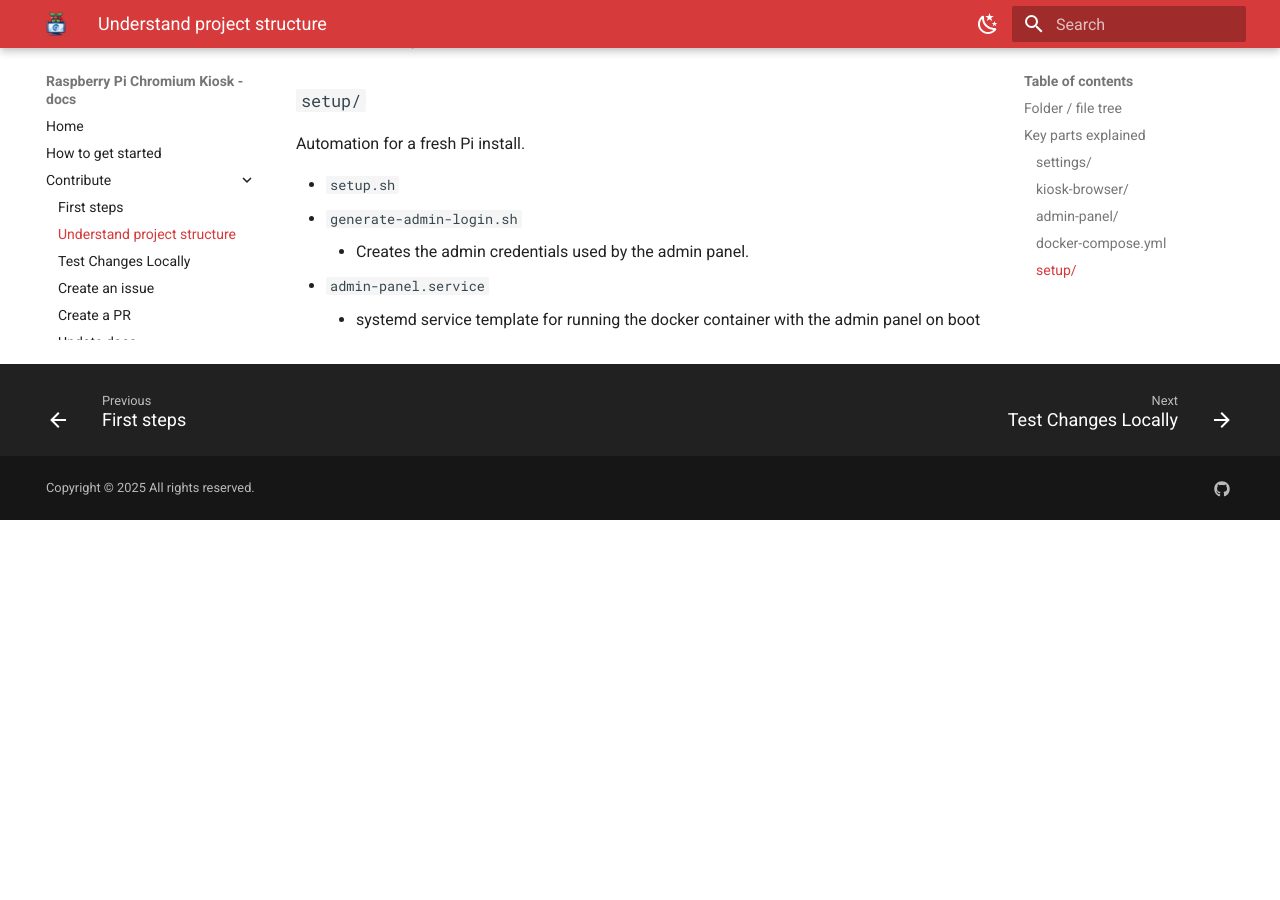
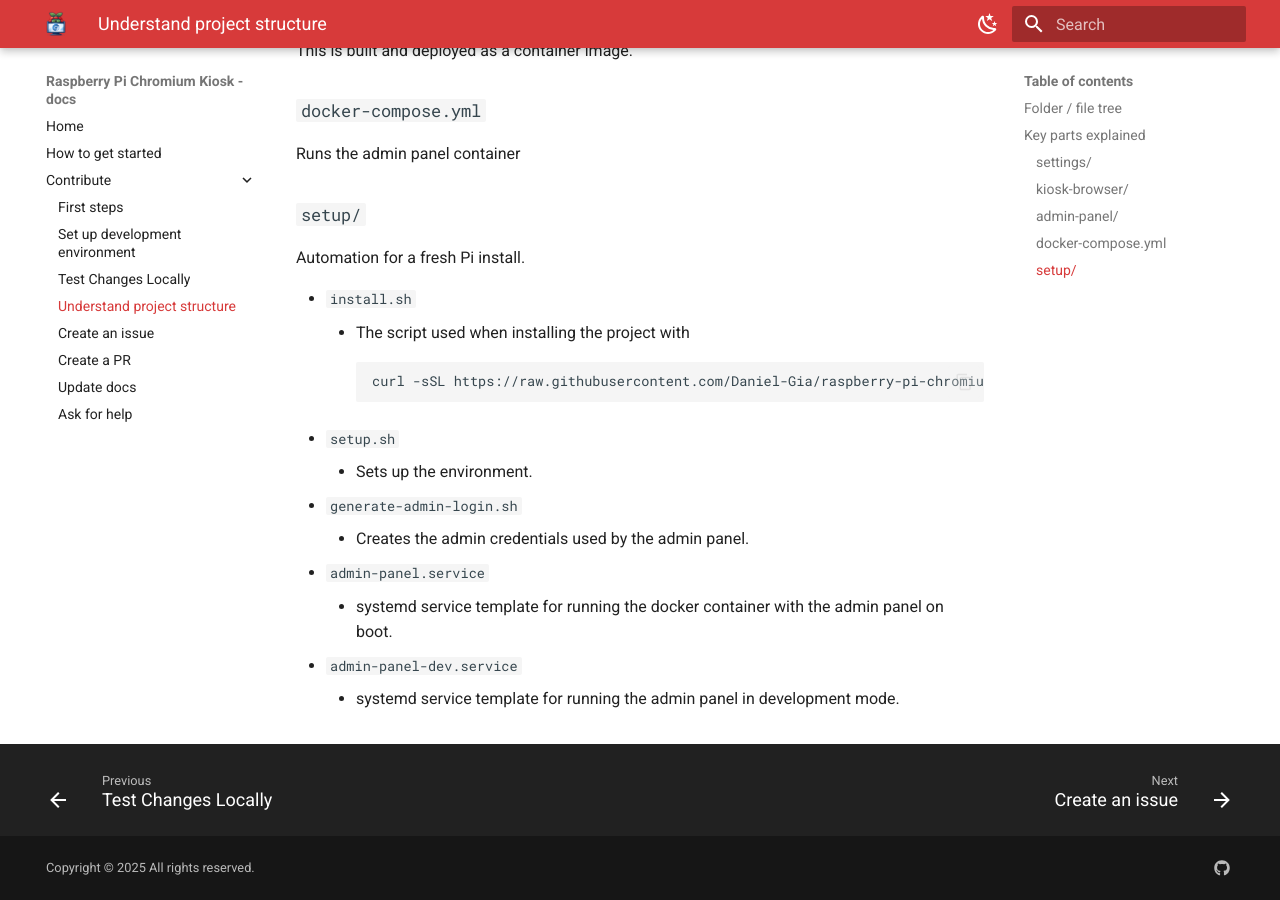
Before and after one commit to Daniel-Gia/raspberry-pi-chromium-kiosk, an MkDocs documentation site: the page built from docs/contribute/understand-project-structure.md, in a window 1280 px wide and 900 px high, scrolled down 1928 px. Built offline with MkDocs 1.6.1 and Material for MkDocs 9.7.7, drawn with Linux system fonts in a browser that asks for light colours; before the commit the page ends 2448 px from its top, so only the background shows below that; some of the changed text lies outside the part shown.

Commit message:
Updated docs

````diff
--- a/docs/contribute/understand-project-structure.md
+++ b/docs/contribute/understand-project-structure.md
@@ -2,8 +2,8 @@
 
 This repository is split into a few clearly separated parts:
 
-- **Kiosk runtime** (systemd service + shell scripts)
-- **Admin panel** (Next.js app, deployed via Docker Compose)
+- **Chromium Kiosk** (systemd service + shell scripts that run on boot)
+- **Admin panel** (Next.js app, run using Docker Compose)
 - **Settings** (the kiosk URL)
 - **Setup** (scripts + service installation)
 
@@ -34,12 +35,17 @@
 │  └─ default_url.txt
 ├─ setup/
 │  ├─ admin-panel.service
+│  ├─ admin-panel-dev.service
 │  ├─ generate-admin-login.sh
+│  ├─ install.sh
 │  └─ setup.sh
 └─ docs/
    ├─ index.md
    ├─ getting-started.md
-   └─ project-structure.md
+   └─ contribute/
+      ├─ create-a-pr.md
+      ├─ setup-environment.md
+      └─ ...
 ```
 
 ## Key parts explained
@@ -79,8 +85,16 @@
 
 Automation for a fresh Pi install.
 
+- `install.sh`
+    - The script used when installing the project with
+    ```sh
+    curl -sSL https://raw.githubusercontent.com/Daniel-Gia/raspberry-pi-chromium-kiosk/main/setup install.sh | sudo bash -s -- <username> <password>
+    ```
 - `setup.sh`
+    - Sets up the environment.
 - `generate-admin-login.sh`
     - Creates the admin credentials used by the admin panel.
 - `admin-panel.service`
-    - systemd service template for running the docker container with the admin panel on boot
+    - systemd service template for running the docker container with the admin panel on boot.
+- `admin-panel-dev.service`
+    - systemd service template for running the admin panel in development mode.
--- a/mkdocs.yml
+++ b/mkdocs.yml
@@ -5,11 +5,13 @@
   - How to get started: getting-started.md
   - Contribute:
       - First steps: contribute/first-steps.md
+      - Set up development environment: contribute/setup-environment.md
+      - Test Changes Locally: contribute/test-locally.md
       - Understand project structure: contribute/understand-project-structure.md
-      - Test Changes Locally: contribute/test-locally.md
       - Create an issue: contribute/create-an-issue.md
       - Create a PR: contribute/create-a-pr.md
       - Update docs: contribute/update-docs.md
+      - Ask for help: contribute/ask-for-help.md
 
 theme:
   name: material
````
Also changed, not shown: other parts of docs/contribute/understand-project-structure.md (+1 -0 lines), CONTRIBUTING.md (+4 -56 lines), README.md (+7 -12 lines), admin-panel/README.md (+4 -0 lines), docs/contribute/ask-for-help.md (added, +7 -0 lines), docs/contribute/first-steps.md (+11 -8 lines), docs/contribute/setup-environment.md (added, +24 -0 lines), docs/index.md (+1 -1 lines).
